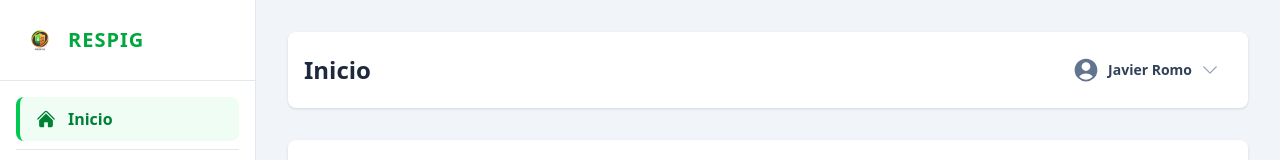
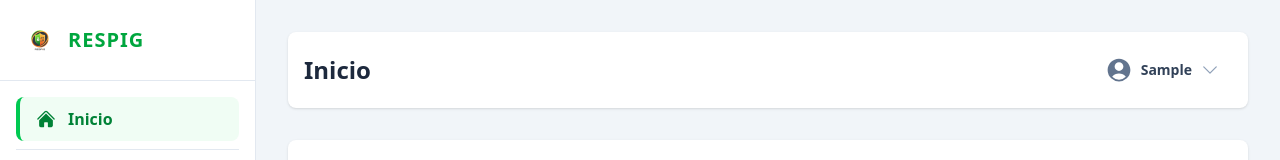
Before and after one commit to ingJavier13/RESPONSIVAS_APP, a React (Vite) app in the folder responsivas-app/: page / in a window 1280 px wide. Shown: the top 160 px of the page. Built offline with nearby package versions, Linux system fonts and the light colour scheme; no server answers; sample sign-in values are in the browser's storage.

Commit message:
Nombre en el hader por usuario

```diff
--- a/responsivas-app/src/components/Header.jsx
+++ b/responsivas-app/src/components/Header.jsx
@@ -5,6 +5,20 @@ import { Menu, Transition } from '@headlessui/react'
 import { ChevronDownIcon, UserCircleIcon } from '@heroicons/react/24/solid'
 
 export default function Header({ pageTitle = 'Dashboard' }) {
+  // Extraer el nombre de usuario del token JWT
+  let username = 'Usuario';
+  try {
+    const token = localStorage.getItem('token');
+    if (token) {
+      const payload = JSON.parse(atob(token.split('.')[1]));
+      if (payload.username) {
+        username = payload.username;
+      }
+    }
+  } catch (e) {
+    console.error('Error decodificando el token:', e);
+  }
+
   // Se Mueve la función handleLogout aquí, al nivel principal del componente.
   const handleLogout = () => {
     localStorage.removeItem('token');
@@ -19,7 +33,7 @@ export default function Header({ pageTitle = 'Dashboard' }) {
         <div>
           <Menu.Button className="inline-flex w-full justify-center items-center gap-x-2 rounded-md px-3 py-2 text-sm font-semibold text-slate-700 hover:bg-slate-50">
             <UserCircleIcon className="h-7 w-7 text-slate-500" aria-hidden="true" />
-            <span className="hidden sm:inline">Javier Romo</span>
+            <span className="hidden sm:inline capitalize">{username}</span>
             <ChevronDownIcon className="h-5 w-5 text-slate-400" aria-hidden="true" />
           </Menu.Button>
         </div>
```
